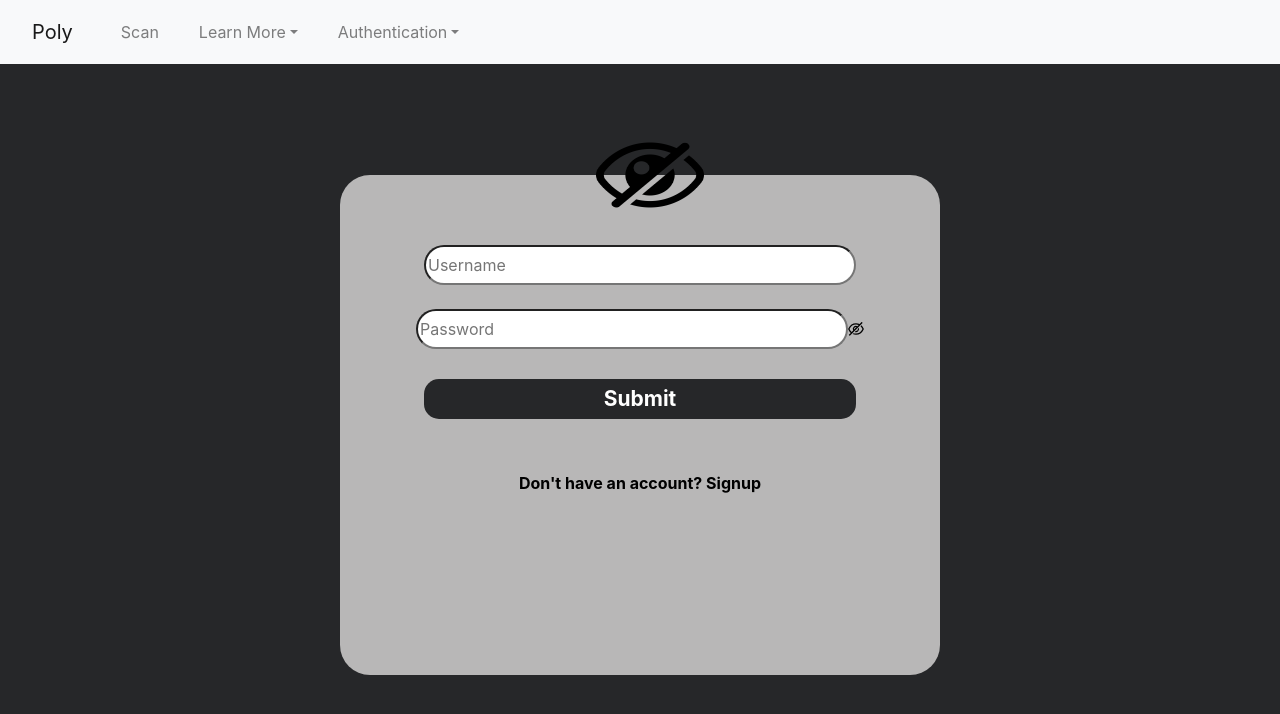
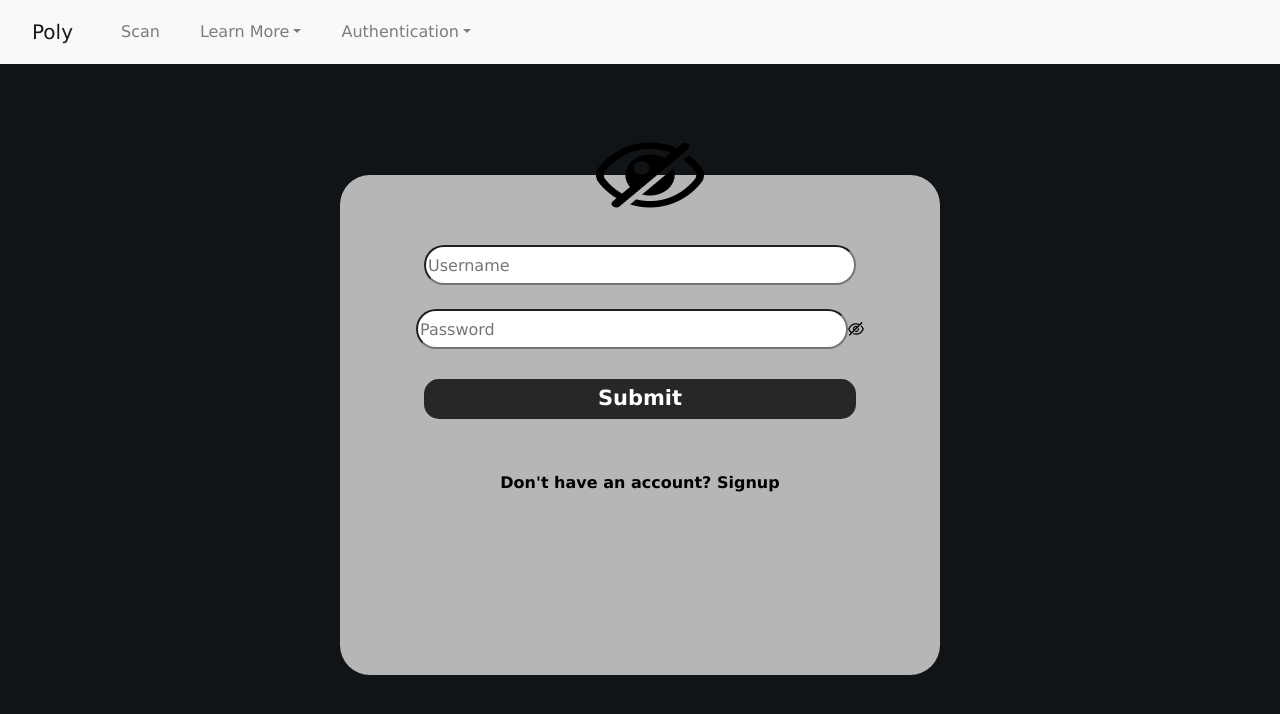
Before and after one commit to anac-jeronimo/Poly-client, a React (Create React App) app: page /login in a window 1280 px wide. Shown: the top 714 px of the page. Built offline with nearby package versions, Linux system fonts and the light colour scheme; no server answers.

Commit message:
color exp

```diff
--- a/public/stylesheet/Login.css
+++ b/public/stylesheet/Login.css
@@ -1,5 +1,6 @@
 body {
-  background-color: #262729;
+  /* background-color: #262729; */
+  background-color: rgb(105, 105, 105);
 }
 
 .login-box {
--- a/public/stylesheet/Scan.css
+++ b/public/stylesheet/Scan.css
@@ -23,6 +23,10 @@ label {
 }
 
 body {
-  background-color: #262729 !important;
+  /* background-color: #262729 !important;
+  PLS VE SE GOSTAS DESTE CINZA ^^ */
+ /*  background-color: rgb(105, 105, 105) !important; */
+ background-color: #111416 !important;
   color: whitesmoke !important;
+  font-family: Verdana, Geneva, Tahoma, sans-serif !important;
 }
--- a/src/components/Profile.js
+++ b/src/components/Profile.js
@@ -1,4 +1,5 @@
 import React from "react";
+import Scan from "./Scan";
 import Slider from "./Slider";
 
 class Profile extends React.Component {
@@ -21,7 +22,10 @@ class Profile extends React.Component {
           </h3>
         </div>
         <div>
-          <Slider />
+          <h4> See your library</h4>
+          </div>
+        <div>
+          <Scan />
         </div>
       </div>
     ) : null;
```
Also changed, not shown: public/stylesheet/profile.css (line endings or trailing spaces).
